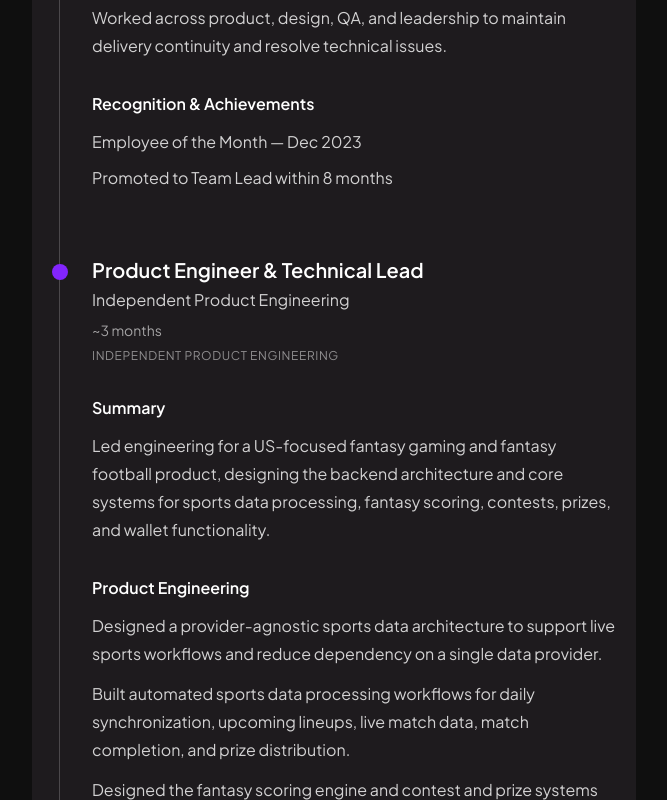
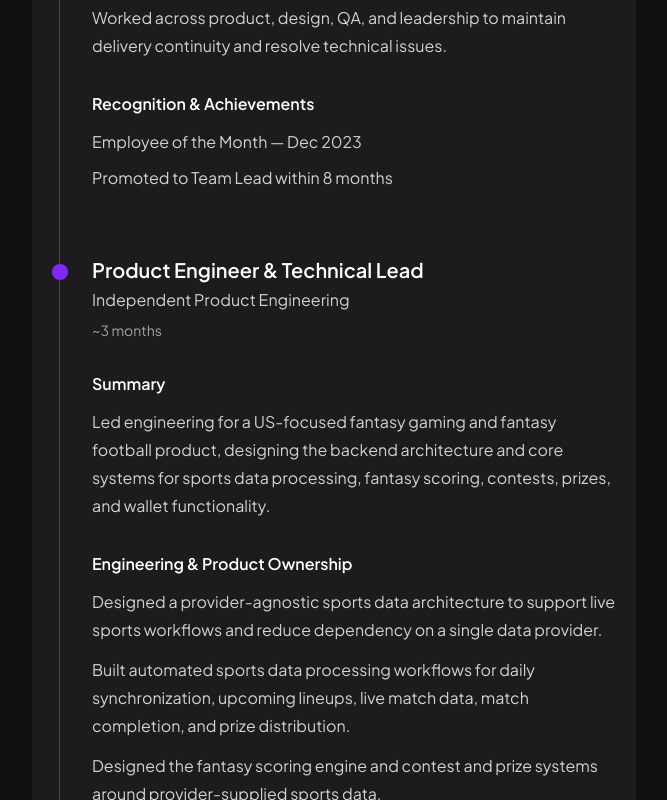
Before and after one commit to Naseeb7/my-portfolio, a Next.js app: page /experience in a window 1280 px wide. Shown: the part 1744-2544 px from the top of the page, without its empty margins (8-675 px from the left). Built offline with nearby package versions, Linux system fonts and the light colour scheme.

Commit message:
refactor: Minor section remove and heading fix

```diff
--- a/src/components/Experience/ExperienceSection.tsx
+++ b/src/components/Experience/ExperienceSection.tsx
@@ -1,7 +1,6 @@
 import { IExperience } from "@/constants/types";
 
 const ExperienceSection = ({
-  type,
   role,
   company,
   period,
@@ -20,12 +19,6 @@ const ExperienceSection = ({
         </div>
 
         <p className="text-sm opacity-60">{period}</p>
-
-        {type === "independent" && (
-          <p className="text-xs uppercase tracking-wider opacity-50">
-            Independent Product Engineering
-          </p>
-        )}
       </div>
 
       <section className="flex flex-col gap-3">
@@ -34,7 +27,9 @@ const ExperienceSection = ({
       </section>
 
       <section className="flex flex-col gap-3">
-        <h3 className="text-base font-semibold">Product Engineering</h3>
+        <h3 className="text-base font-semibold">
+          Engineering & Product Ownership
+        </h3>
 
         <ul className="flex flex-col gap-3">
           {responsibilities.map((item, index) => (
```
